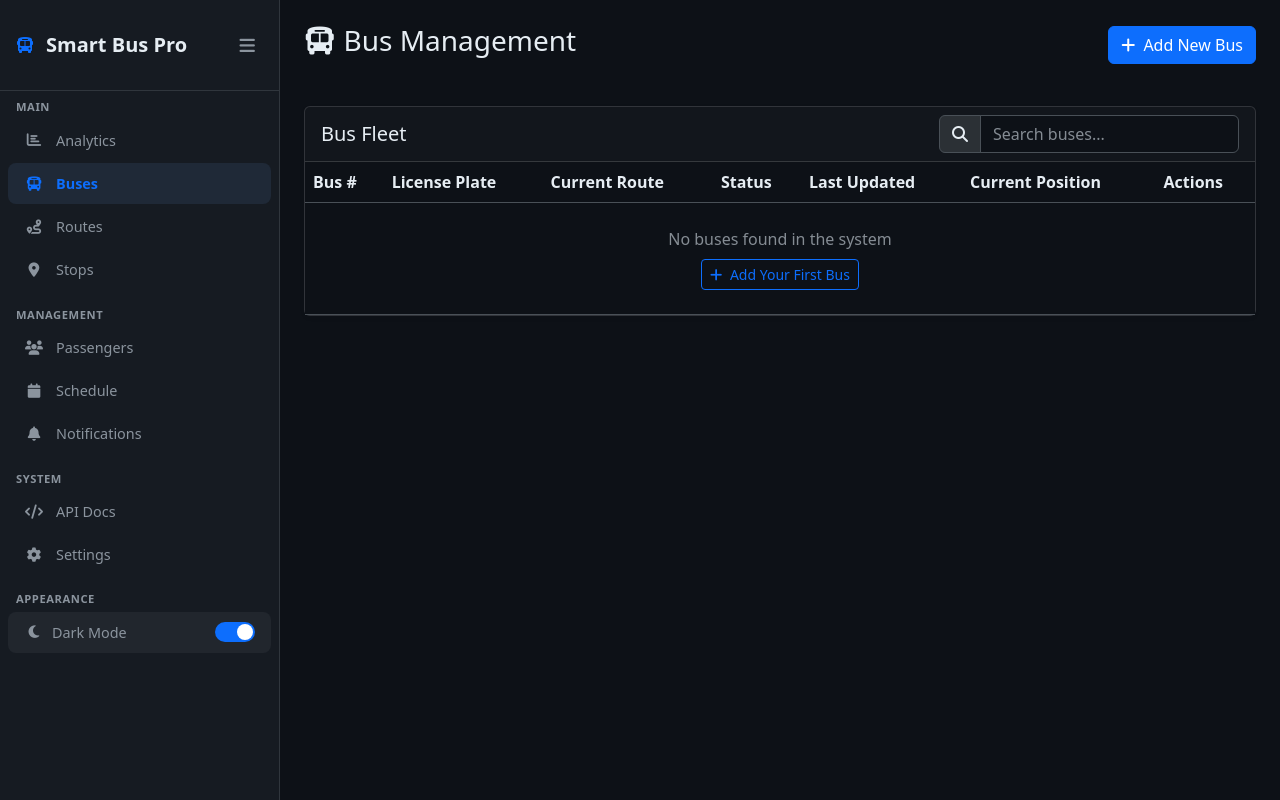
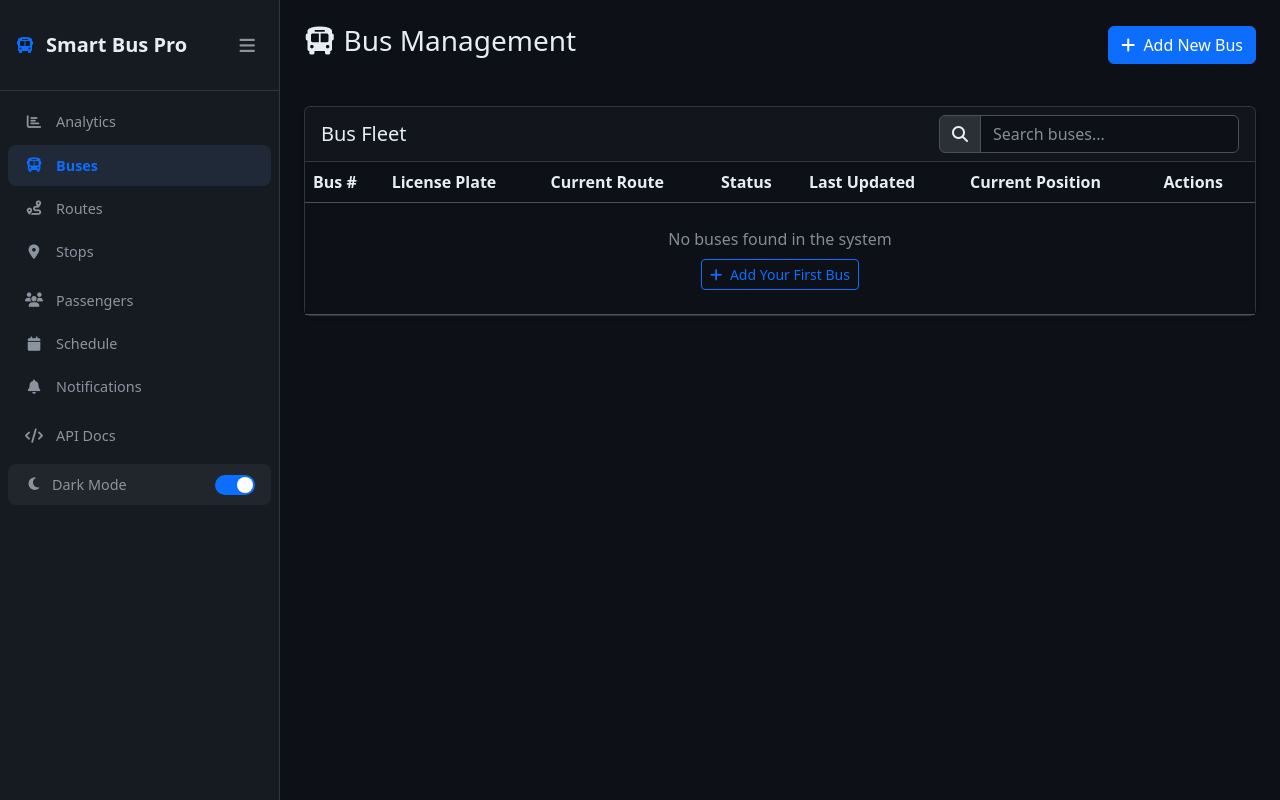
Before and after one commit to cyberaniket/SmartBusTracking_dashboard-, a Flask app: page /buses in a window 1280 px wide. Run offline with Flask 3, Linux system fonts and the light colour scheme; data that the repository does not hold is empty; some libraries are stand-ins or nearby versions.

Commit message:
Improve the appearance and adjust the height of the sidebar menu
Refactors base.html to adjust sidebar height, adds flexbox for content and removes titles.

Replit-Commit-Author: Agent
Replit-Commit-Session-Id: 388d46e3-f19b-4495-9835-19467f9b25d3
Replit-Commit-Screenshot-Url: https://storage.googleapis.com/screenshot-production-us-central1/bdd6864f-9a73-4f1a-a4c2-564861fffa11/ba19c685-581f-4f16-95b8-720e0dd24734.jpg

```diff
--- a/templates/base.html
+++ b/templates/base.html
@@ -58,6 +58,7 @@
             top: 0;
             left: 0;
             height: 100vh;
+            max-height: 100vh;
             width: var(--sidebar-width);
             background: var(--sidebar-bg);
             border-right: 1px solid var(--border-color);
@@ -65,6 +66,8 @@
             z-index: 1000;
             overflow-y: auto;
             overflow-x: hidden;
+            display: flex;
+            flex-direction: column;
         }
 
         .sidebar.collapsed {
@@ -102,10 +105,12 @@
 
         .sidebar-nav {
             padding: 0.5rem 0;
+            flex: 1;
+            overflow-y: auto;
         }
 
         .nav-section {
-            margin-bottom: 1rem;
+            margin-bottom: 0.5rem;
         }
 
         .nav-section-title {
@@ -240,7 +245,6 @@
         <nav class="sidebar-nav">
             <!-- Main Navigation -->
             <div class="nav-section">
-                <div class="nav-section-title">Main</div>
                 <div class="nav-item">
                     <a href="/" class="nav-link {% if request.path == '/' %}active{% endif %}">
                         <i class="fas fa-chart-bar nav-icon"></i>
@@ -269,7 +273,6 @@
 
             <!-- Management -->
             <div class="nav-section">
-                <div class="nav-section-title">Management</div>
                 <div class="nav-item">
                     <a href="/passengers" class="nav-link {% if request.path == '/passengers' %}active{% endif %}">
                         <i class="fas fa-users nav-icon"></i>
@@ -292,24 +295,16 @@
 
             <!-- System -->
             <div class="nav-section">
-                <div class="nav-section-title">System</div>
                 <div class="nav-item">
                     <a href="/api-docs" class="nav-link {% if request.path == '/api-docs' %}active{% endif %}">
                         <i class="fas fa-code nav-icon"></i>
                         <span class="nav-text">API Docs</span>
                     </a>
                 </div>
-                <div class="nav-item">
-                    <a href="#" class="nav-link">
-                        <i class="fas fa-cog nav-icon"></i>
-                        <span class="nav-text">Settings</span>
-                    </a>
-                </div>
             </div>
 
             <!-- Theme Toggle -->
             <div class="nav-section">
-                <div class="nav-section-title">Appearance</div>
                 <button class="theme-toggle" id="themeToggle">
                     <i class="fas fa-moon nav-icon" id="themeIcon"></i>
                     <span class="nav-text">Dark Mode</span>
```
